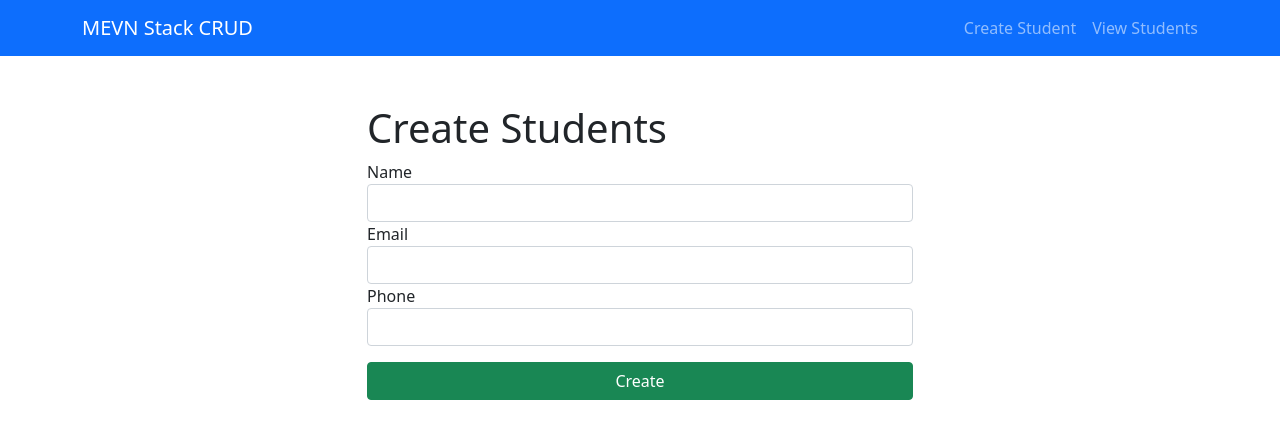
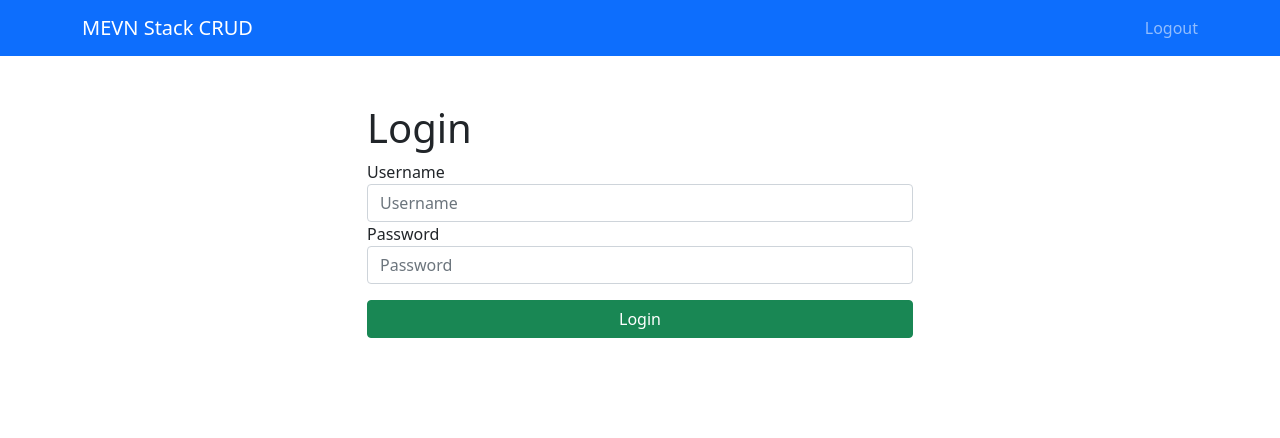
Before and after one commit to GnuhViet/blog-app-admin-vuejs, a Vue app: page / in a window 1280 px wide. Shown: the top 438 px of the page. Built offline with nearby package versions, Linux system fonts and the light colour scheme.

Commit message:
update login

```diff
--- a/src/App.vue
+++ b/src/App.vue
@@ -5,11 +5,11 @@
         <div class="container">
           <router-link to="/" class="navbar-brand float-left">MEVN Stack CRUD</router-link>
           <ul class="nav navbar-nav flex-row float-right">
-            <li class="nav-item">
-              <router-link to="/" class="nav-link px-3">Create Student</router-link>
+            <li class="nav-item" v-if="isCheck">
+              <router-link to="/" class="nav-link px-3">Login</router-link>
             </li>
-            <li class="nav-item">
-              <router-link to="/view" class="nav-link">View Students</router-link>
+            <li class="nav-item" v-if="!isCheck">
+              <router-link to="/" class="nav-link" @click="logout">Logout</router-link>
             </li>
           </ul>
         </div>
@@ -24,3 +24,30 @@
   </div>
 
 </template>
+
+<script>
+/* eslint-disable */
+export default {
+  data(){
+    return{
+      isCheck: false,
+    }
+  },
+  mounted(){
+    if(sessionStorage.getItem("JWT") == null){
+      this.isCheck = false;
+    }
+    else{
+      this.isCheck = true;
+    }
+  },
+  setup() {
+    const logout = async () => {
+        sessionStorage.removeItem("JWT");
+    }
+    return{
+        logout
+    }
+  }
+}
+</script>
--- /dev/null
+++ b/src/components/UserComponent.vue
@@ -0,0 +1,76 @@
+<template>
+    <div class="row justify-content-center">
+        <div class="col-md-6">
+            <!-- Content goes here -->
+            <h1>Login</h1>
+            <form @submit.prevent="submit">
+                <div class="form-group">
+                    <label for="name">Username</label>
+                    <input type="text" placeholder="Username" class="form-control" v-model="data.username">
+                </div>
+                <div class="form-group">
+                    <label for="email">Password</label>
+                    <input type="password" placeholder="Password" class="form-control" v-model="data.password">
+                </div>
+                <div class="form-group mt-3">
+                    <button class="btn btn-success btn-block w-100" type="submit">Login</button>
+                </div>
+            </form>
+        </div>
+    </div>
+</template>
+
+<script>
+import axios from "axios";
+import { reactive } from 'vue';
+import { useRouter } from 'vue-router';
+import { useStore } from 'vuex';
+
+export default {
+    /* eslint-disable */
+    name: 'Login',
+    setup(){
+        const data = reactive({
+            username:'',
+            password:''
+        });
+
+        const headers = {
+            'Content-Type': 'application/json',
+        }
+
+        const store = useStore();
+        const router = useRouter();
+        const vm = this;
+
+        const submit = async() => {
+            const json = JSON.stringify(data);
+            const credentials = 'include';
+            axios.post('https://localhost:7185/api/Account/SignIn', json, {
+                headers: headers,
+                credentails:credentials
+            })
+            .then((res) => {
+                let resc = res.data;
+                let authToken = resc.token;
+                sessionStorage.setItem("JWT", authToken);
+                console.log(res.status);
+                if(res.status == 200){
+                    alert("Login Success!!");
+                    store.dispatch('setAuth', true);
+                    router.push('/view');
+                }
+            })
+            .catch(error => {
+                console.log(error.response);
+                let err = error.response;
+            });
+        };
+
+        return{
+            data,
+            submit,
+        }
+    }
+}
+</script>
--- a/src/main.js
+++ b/src/main.js
@@ -2,5 +2,6 @@ import { createApp } from 'vue'
 import App from './App.vue'
 import 'bootstrap/dist/css/bootstrap.min.css'
 import router from './router'
+import store from './store/index.ts'
 
-createApp(App).use(router).mount('#app')
+createApp(App).use(store).use(router).mount('#app')
--- a/src/router/index.js
+++ b/src/router/index.js
@@ -1,13 +1,13 @@
 import { createWebHistory, createRouter } from "vue-router";
-import CreateComponent from "@/components/CreateComponent.vue";
 import EditComponent from "@/components/EditComponent.vue";
 import ListComponent from "@/components/ListComponent.vue";
+import UserComponent from "@/components/UserComponent.vue";
 
 const routes = [
   {
     path: "/",
     name: "home",
-    component: CreateComponent,
+    component: UserComponent,
   },
   {
     path: "/view",
--- /dev/null
+++ b/src/store/index.ts
@@ -0,0 +1,18 @@
+import { Commit, createStore } from 'vuex'
+
+export default createStore({
+  state: {
+    authenticated: false,
+  },
+  getters: {
+  },
+  mutations: {
+    SET_AUTH: (state: {authenticated: boolean}, auth:boolean) => state.authenticated = auth,
+
+  },
+  actions: {
+    setAuth: ({commit}: {commit: Commit}, auth: boolean) => commit('SET_AUTH', auth)
+  },
+  modules: {
+  }
+})
```
Also changed, not shown: package.json (+5 -2 lines), 1 other file (tests, documents, lock files or other folders).
